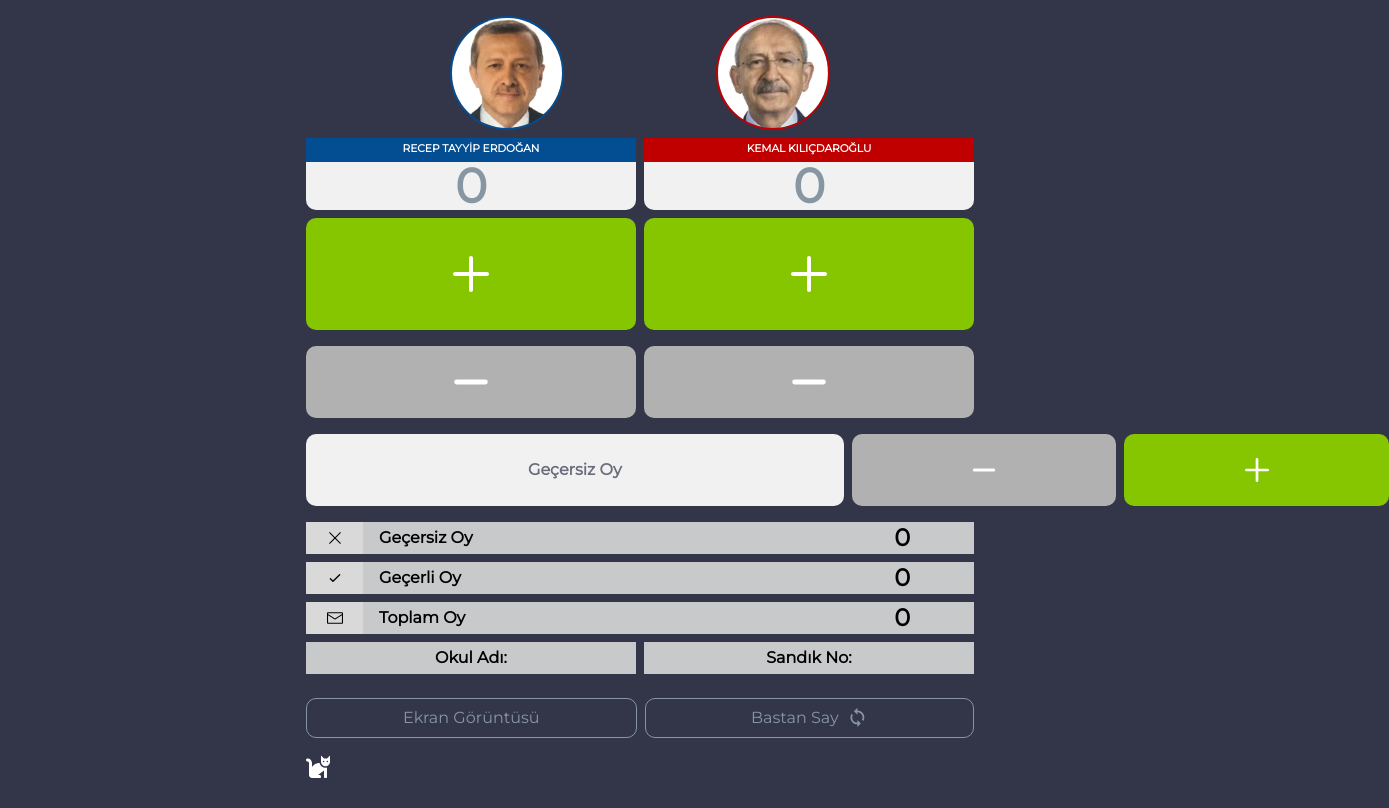
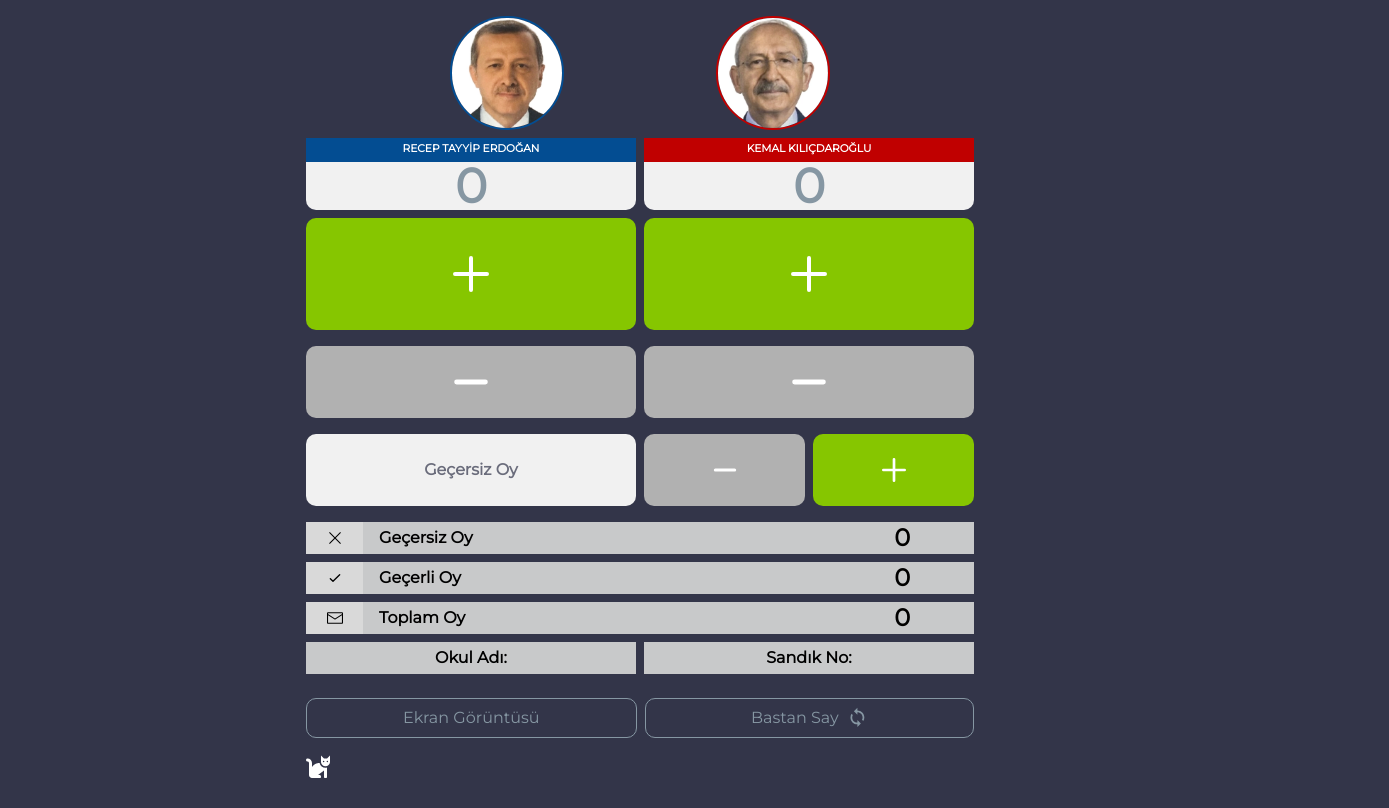
Before and after one commit to K2adir/oySay, a React (Vite) app: page / in a window 1280 px wide. Shown: the whole page, 1389 px wide, since content can reach past the window. Built offline with nearby package versions, Linux system fonts and the light colour scheme.

Commit message:
Update VoidVote.scss

```diff
--- a/src/components/VoidVote/VoidVote.scss
+++ b/src/components/VoidVote/VoidVote.scss
@@ -1,7 +1,7 @@
 .void__container {
   padding-top: 0.5rem;
   display: flex;
-  //   width: calc(100%);
+  max-width: 100%;
 
   gap: 0.5rem;
   justify-content: start;
```
